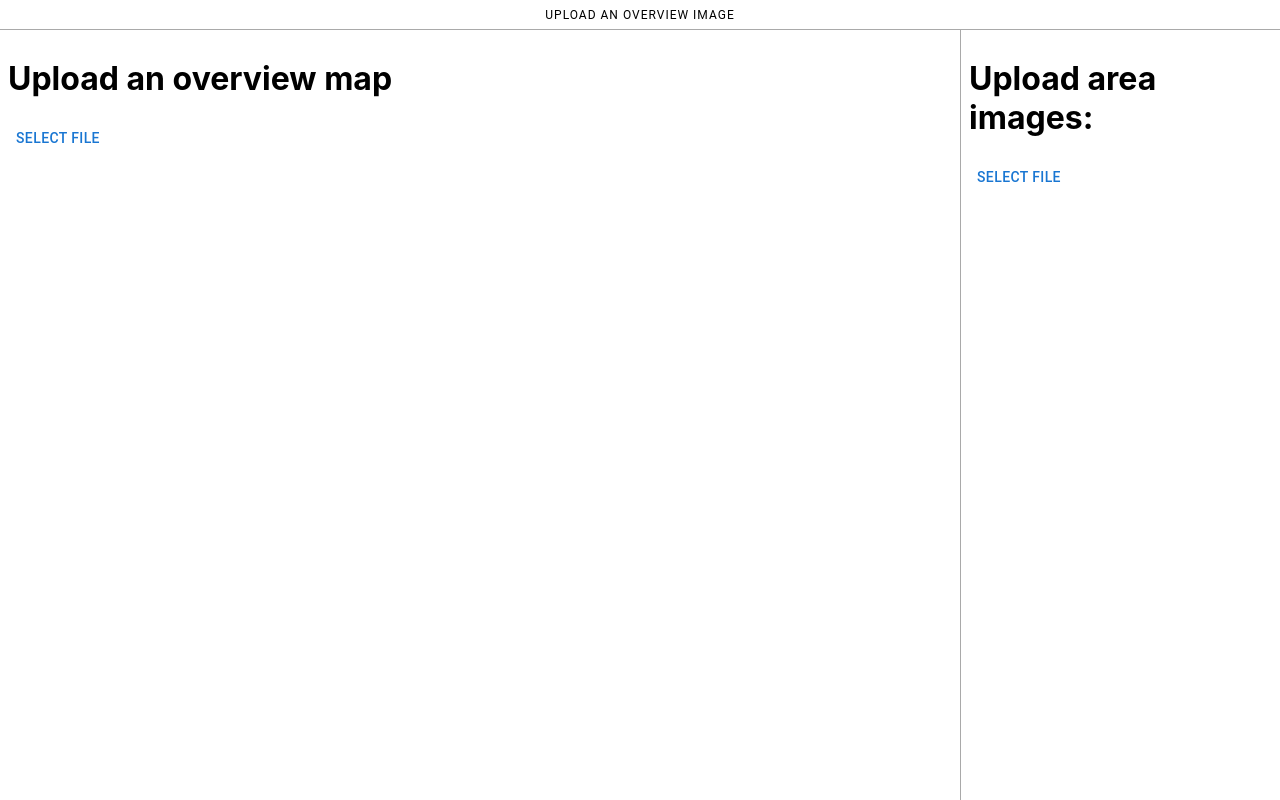
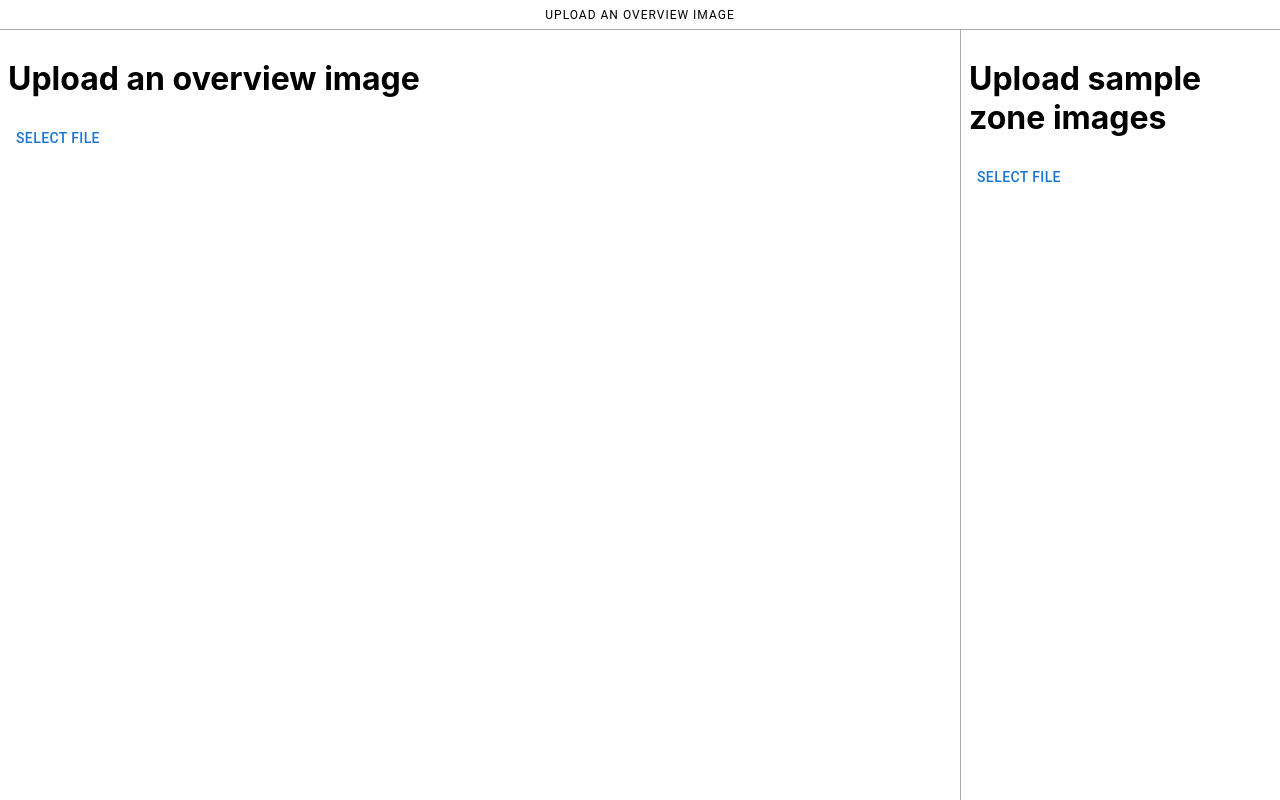
Before and after one commit to sbn-psi/map-maker, a React (Create React App) app in the folder client/: page / in a window 1280 px wide. Built offline with nearby package versions, Linux system fonts and the light colour scheme.

Commit message:
tweaks for demo

```diff
--- a/client/src/App.tsx
+++ b/client/src/App.tsx
@@ -56,7 +56,7 @@ function SidebarContents() {
       active={state.currentZone ? zones.indexOf(state.currentZone) === index : false}
       completed={state.mappedZones.includes(zone)}/>)}
 
-    <h1>Upload area images:</h1>
+    <h1>Upload sample zone images</h1>
     {
       <ImageUploader handler={uploads => {
         setZones([...zones, ...uploads])
--- a/client/src/components/Overview.tsx
+++ b/client/src/components/Overview.tsx
@@ -69,6 +69,9 @@ export function Overview({sx}: {sx: any}) {
   // draw the current state
   if (loaded && drawContext) {
     drawContext.drawImage(img.current!, 0, 0);
+    for(let zone of state.mappedZones) {
+      drawZone(zone, drawContext);
+    }
     if(state.currentZone?.corner1) {
       let x = state.currentZone.corner1.x, y = state.currentZone.corner1.y;
       drawFirstCorner(x, y, drawContext);
@@ -78,10 +81,6 @@ export function Overview({sx}: {sx: any}) {
         drawContext.drawImage((document.getElementById(state.currentZone.name) as HTMLImageElement)!, x, y, state.mousePosition.x - x, state.mousePosition.y - y);
         drawContext.globalAlpha = 1
       }
-    }
-    for(let zone of state.mappedZones) {
-      console.log('drawing', zone);
-      drawZone(zone, drawContext);
     }
   }
 
--- a/client/src/components/OverviewUpload.tsx
+++ b/client/src/components/OverviewUpload.tsx
@@ -7,7 +7,7 @@ function OverviewMaker({sx}: {sx: any}) {
   const dispatch = useAppStateDispatch()
 
   return (<Box sx={{...sx, p: 1}}>
-      <h1>Upload an overview map</h1>
+      <h1>Upload an overview image</h1>
       {
         <ImageUploader handler={overview => {
           dispatch({type: 'UPLOADED_OVERVIEW', overview: overview[0]})
```
